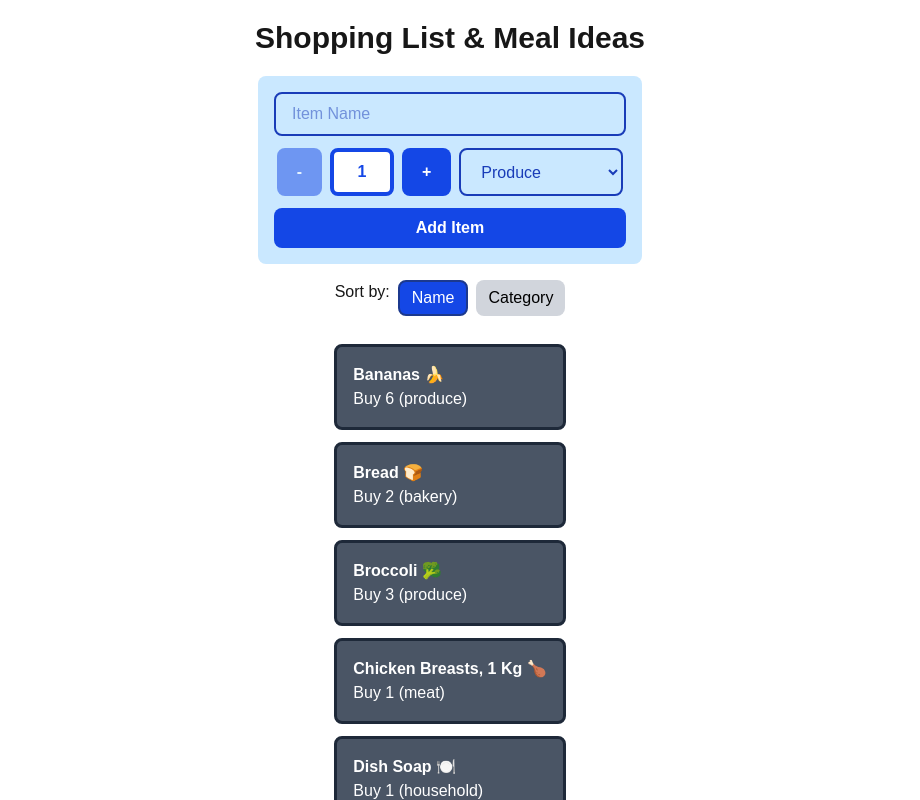
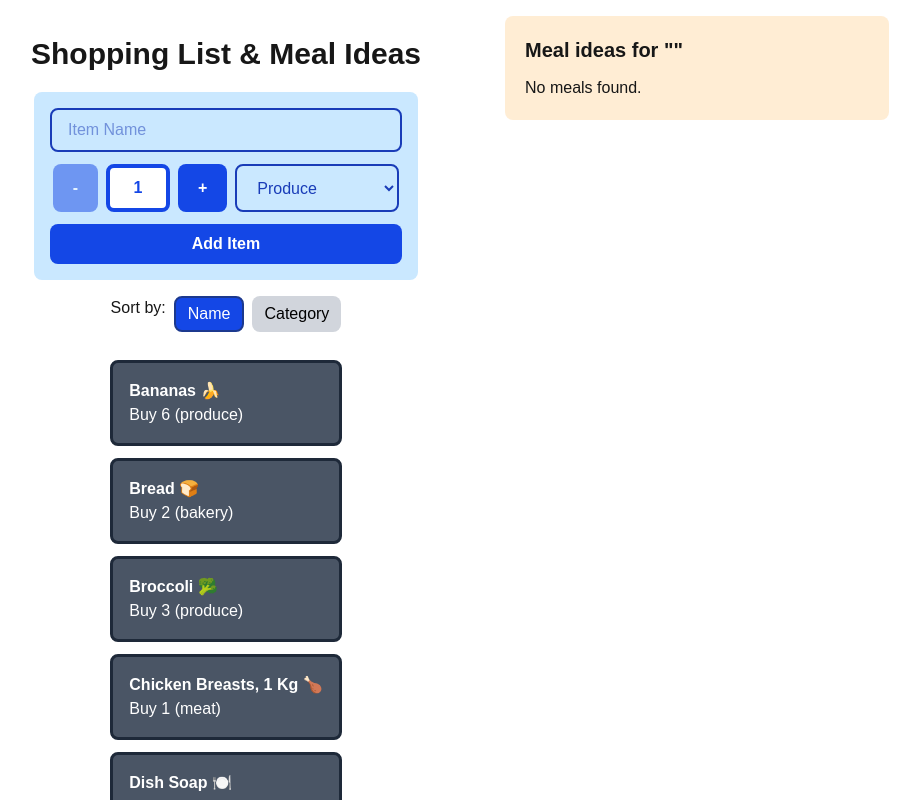
Before and after one commit to MatthewBelsha/cprg306-assignments, a Next.js app: page /week-8 in a window 1280 px wide. Shown: the top 800 px of the page, without its empty margins (190-1110 px from the left). Built offline with nearby package versions, Linux system fonts and the light colour scheme.

Commit message:
Week 8 complete, updated meal-ideas

```diff
--- a/app/week-8/item-list.js
+++ b/app/week-8/item-list.js
@@ -2,7 +2,7 @@
 import { useState } from "react";
 import Item from "./item";
 
-export default function ItemList({ items }) {
+export default function ItemList({ items, onItemSelect  }) {
   const [sortBy, setSortBy] = useState("name");
 
   let sortedItems = [...items]; // copy prop
@@ -46,6 +46,7 @@ export default function ItemList({ items }) {
             name={item.name}
             quantity={item.quantity}
             category={item.category}
+            onSelect={() => onItemSelect(item)}
           />
         ))}
       </ul>
--- a/app/week-8/item.js
+++ b/app/week-8/item.js
@@ -1,6 +1,12 @@
-export default function Item({ name, quantity, category }) {
+export default function Item({ name, quantity, category, onSelect }) {
   return (
-    <li className="m-3 p-4 rounded-lg bg-gray-600 text-white border-3 border-gray-800">
+    <li
+      className="m-3 p-4 rounded-lg bg-gray-600 text-white border-3 border-gray-800 cursor-pointer"
+      onClick={onSelect}
+      tabIndex={0}
+      role="button"
+      aria-label={`Select ${name}`}
+      >
       <b className="capitalize">{name}</b> <br />
       Buy {quantity} ({category})
     </li>
--- a/app/week-8/meal-ideas.js
+++ b/app/week-8/meal-ideas.js
@@ -1,6 +1,45 @@
 "use client";
 import { useState, useEffect } from "react";
 
-export default function MealIdeas() {
-  <p>Meal Deal</p>
+//API fetching meal ideas
+async function fetchMealIdeas(ingredient) {
+  if (!ingredient) return [];
+
+  try {
+    const response = await fetch(`https://www.themealdb.com/api/json/v1/1/filter.php?i=${ingredient}`);
+    const data = await response.json();
+    return data.meals || [];
+  } catch (error) {
+    console.error("Error fetching meal ideas:", error);
+    return [];
+  }
 }
+
+export default function MealIdeas({ ingredient }) {
+  const [meals, setMeals] = useState([]);
+
+  async function loadMealIdeas() {
+    const mealData = await fetchMealIdeas(ingredient);
+    setMeals(mealData);
+  }
+
+  // Fetch meal ideas when ingredient changes
+  useEffect(() => {
+    loadMealIdeas();
+  }, [ingredient]);
+
+  return (
+    <div className="bg-orange-100 p-5 rounded-lg w-96">
+      <h2 className="text-xl font-bold mb-3">Meal ideas for "{ingredient && `${ingredient}`}"</h2>
+      <ul>
+        {meals.map((meal) => (
+          <li key={meal.idMeal} className="mb-3 flex items-center">
+            <img src={meal.strMealThumb} alt={meal.strMeal} width={100} className="inline mr-2 rounded" />
+            <span>{meal.strMeal}</span>
+          </li>
+        ))}
+        {meals.length === 0 && <p>No meals found.</p>}
+      </ul>
+    </div>
+  );
+}
--- a/app/week-8/page.js
+++ b/app/week-8/page.js
@@ -5,8 +5,16 @@ import NewItem from "./new-item";
 import itemsData from "./items.json";
 import MealIdeas from "./meal-ideas";
 
+//Clean ingredient names (emoji, commas, weight)
+function cleanIngredient(str) {
+  let name = str.split(",")[0].trim(); //comma
+  name = name.replace(/([\u2700-\u27BF]|[\uE000-\uF8FF]|[\uD83C-\uDBFF\uDC00-\uDFFF]|[\u2011-\u26FF]|[\uFE00-\uFE0F]|\u24C2|\uD83D[\uDC00-\uDE4F])/g, ""); //emojis
+  return name.replace(/\s+/g, " ").trim(); //spaces
+}
+
 export default function Page() {
   const [items, setItems] = useState(itemsData);
+  const [selectedItemName, setSelectedItemName] = useState("");
 
   // item handler
   const handleAddItem = (newItem) => {
@@ -15,22 +23,24 @@ export default function Page() {
     setItems((prevItems) => [...prevItems, newItem]);
   };
 
+  const handleItemSelect = (item) => {
+    const cleaned = cleanIngredient(item.name);
+    setSelectedItemName(cleaned);
+  };
+
   return (
-    <main className="flex flex-col items-center justify-center">
-      <h1 className="p-2 m-3 text-center text-3xl font-bold">Shopping List & Meal Ideas</h1>
+    <main className="flex flex-row items-start justify-center gap-8">
+  {/*Shopping List*/}
+  <div className="space-y-4 p-4 rounded-lg">
+    <h1 className="p-2 m-3 text-center text-3xl font-bold">Shopping List & Meal Ideas</h1>
+    <NewItem onAddItem={handleAddItem} />
+    <ItemList items={items} onItemSelect={handleItemSelect} />
+  </div>
 
-      {/*passes on add item*/}
-      <div>
-        <NewItem onAddItem={handleAddItem} />
-      </div>
-
-      {/*current items*/}
-      <div className="space-y-4 p-4 rounded-lg">
-        <ItemList items={items} />
-      </div>
-      <div className="space-y-4 p-4 rounded-lg">
-        <MealIdeas />
-      </div>
+  {/*Meal Deal*/}
+  <div className="space-y-4 p-4 rounded-lg">
+    <MealIdeas ingredient={selectedItemName} />
+  </div>
     </main>
   );
 }
```
